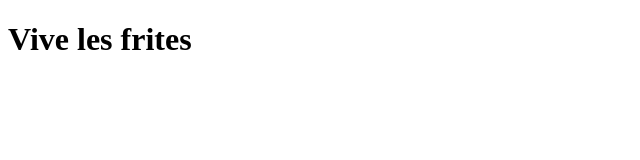
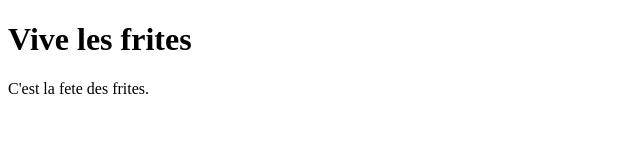
Before and after one commit to zackpathou/TP_github, a plain HTML site: page index.html in a window 1280 px wide. Shown: the whole page, without its empty margins (0-640 px from the left). Drawn offline with Linux system fonts and the light colour scheme.

Commit message:
8eme commit

```diff
--- a/index.html
+++ b/index.html
@@ -7,5 +7,7 @@
 <body>
 <h1>Vive les frites</h1>
 
+<p>C'est la fete des frites.</p>
+
 </body>
 </html>
```
